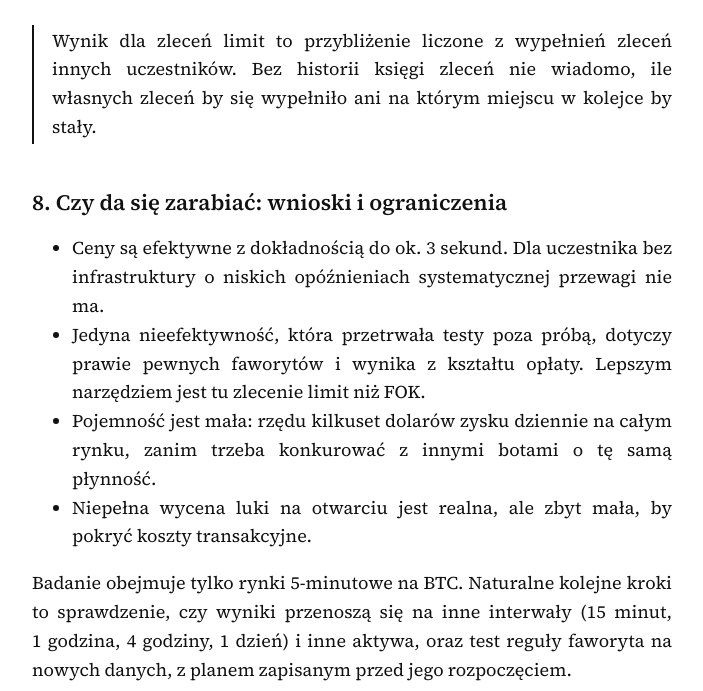
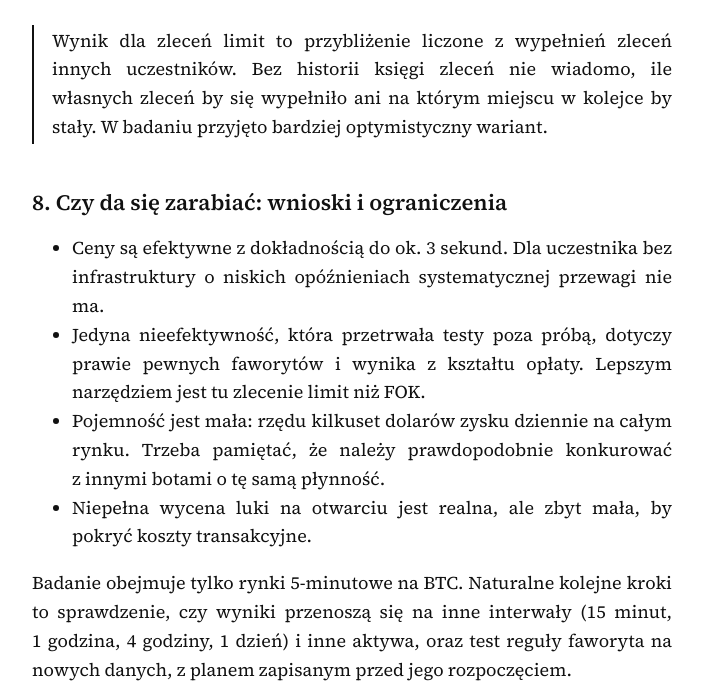
Before and after one commit to KrzychuPLL/Strona, a plain HTML site: page projekty/polymarket-5m/index.html in a window 1280 px wide. Shown: the part 8003-8694 px from the top of the page, without its empty margins (288-991 px from the left). Drawn offline with Linux system fonts and the light colour scheme.

Commit message:
Update index.html

```diff
--- a/projekty/polymarket-5m/index.html
+++ b/projekty/polymarket-5m/index.html
@@ -92,7 +92,7 @@
   <h2 id="portfele">6. Kto trwale zarabia</h2>
   <p>Każdy rekord z API to transakcja biorcy płynności (takera), więc wynik wystawców zleceń (makerów) jest jej lustrzanym odbiciem. Na poziomie pojedynczej transakcji rynek jest niemal idealnie uczciwy: takerzy przed opłatami tracą łącznie 18 tys. USD przy 61 mln USD obrotu, czyli −0,015¢ na akcję. Opłaty wyniosły 1,09 mln USD.</p>
   <p>Makerzy nie płacą opłat, a w badanym okresie 20% opłat takerów wracało do nich jako dzienny rabat, dzielony w obrębie każdego rynku proporcjonalnie do opłat wygenerowanych przez ich wypełnienia. Przy opłatach w próbie wynoszących 1,09 mln USD pula rabatów sięgnęła ok. 218 tys. USD, czyli średnio ok. 0,18¢ na akcję, ok. 12 razy więcej niż wynik makerów na samych transakcjach (+0,015¢). W badanym okresie źródłem zarobku makerów na tym rynku były więc rabaty, a nie spread. Od 21.11.2026 zasady są mniej korzystne: opłata takera spadła do 0,05, a rabat zależy od progu wolumenu (od 200 tys. USD) i wynosi od 3 do 15% opłat wygenerowanych przez własne wypełnienia. Przy tych samych obrotach daje to ok. 0,02–0,10¢ na akcję. Dane z API pokazują portfel tylko po stronie takera, więc nie da się ustalić, którzy makerzy zgarniali pulę rabatów.</p>
-  <p>Umiejętność istnieje, ale jest rzadka. Portfele istotnie zyskowne w pierwszej połowie okresu są na plusie w drugiej w 56% przypadków, wobec 36% dla wszystkich aktywnych portfeli. 13 portfeli ma istotny zysk w obu połowach i wszystkie robią to samo: kupują prawie pewnego faworyta po ok. 0,99 USD, w ponad połowie przypadków w ostatnich 2 minutach. Przegrały 8 z 3 016 transakcji.</p>
+  <p>Umiejętność istnieje, ale jest rzadka. Portfele istotnie zyskowne w pierwszej połowie okresu są na plusie w drugiej w 56% przypadków, wobec 36% dla wszystkich aktywnych portfeli. 13 zyskowych portfeli z historii ma istotny zysk w obu połowach i wszystkie robią to samo: kupują prawie pewnego faworyta po ok. 0,99 USD, w ponad połowie przypadków w ostatnich 2 minutach. Przegrały 8 z 3 016 transakcji.</p>
   <blockquote><p>Kluczem jest kształt opłaty: 0,07 · p · (1 − p) na akcję. Przy cenie 0,50 to 1,75¢, a przy 0,99 już tylko ok. 0,07¢. Skrajne ceny to jedyna nisza, w której opłata nie zjada przewagi takera.</p></blockquote>
   <figure><a href="../../assets/img/r06_portfele.png"><img src="../../assets/img/r06_portfele.png" alt="Wykres portfeli" loading="lazy"></a><figcaption>Trwałość wyników portfeli między połowami okresu i profil portfeli z trwałą przewagą.</figcaption></figure>
 
@@ -108,13 +108,13 @@
   </table>
   <p>Zlecenie limit wypada lepiej i wolniej traci przewagę z opóźnieniem. Wynik jest istotny w obu połowach okresu. Bez filtra modelu przewagi nie ma: wszyscy makerzy razem wychodzą na zero, z +2,0¢, gdy model jest po ich stronie, i −2,3¢, gdy jest przeciw. FOK działa tylko na małą skalę: przy 100 akcjach daje +1,9¢ i wypełnia się w 34% rynków, a przy 1 000 akcji wynik jest zerowy. Rabat dla makera niewiele tu zmienia: przy cenie ok. 0,96 USD opłata takera to ok. 0,27¢ na akcję, więc 20-procentowy rabat dokładał tylko ok. 0,05¢ do przewagi +2,6¢. O wyniku decyduje filtr modelu, a nie rabat.</p>
   <figure><a href="../../assets/img/r07_limit_vs_fok.png"><img src="../../assets/img/r07_limit_vs_fok.png" alt="Wykres limit vs FOK" loading="lazy"></a><figcaption>Lewy panel: reguła faworyta jako limit i jako FOK w zależności od opóźnienia. Prawy: wynik makerów według ceny zakupu.</figcaption></figure>
-  <blockquote><p>Wynik dla zleceń limit to przybliżenie liczone z wypełnień zleceń innych uczestników. Bez historii księgi zleceń nie wiadomo, ile własnych zleceń by się wypełniło ani na którym miejscu w kolejce by stały.</p></blockquote>
+  <blockquote><p>Wynik dla zleceń limit to przybliżenie liczone z wypełnień zleceń innych uczestników. Bez historii księgi zleceń nie wiadomo, ile własnych zleceń by się wypełniło ani na którym miejscu w kolejce by stały. W badaniu przyjęto bardziej optymistyczny wariant.</p></blockquote>
 
   <h2 id="wnioski">8. Czy da się zarabiać: wnioski i ograniczenia</h2>
   <ul>
     <li>Ceny są efektywne z dokładnością do ok. 3 sekund. Dla uczestnika bez infrastruktury o niskich opóźnieniach systematycznej przewagi nie ma.</li>
     <li>Jedyna nieefektywność, która przetrwała testy poza próbą, dotyczy prawie pewnych faworytów i wynika z kształtu opłaty. Lepszym narzędziem jest tu zlecenie limit niż FOK.</li>
-    <li>Pojemność jest mała: rzędu kilkuset dolarów zysku dziennie na całym rynku, zanim trzeba konkurować z innymi botami o tę samą płynność.</li>
+    <li>Pojemność jest mała: rzędu kilkuset dolarów zysku dziennie na całym rynku. Trzeba pamiętać, że należy prawdopodobnie konkurować z innymi botami o tę samą płynność.</li>
     <li>Niepełna wycena luki na otwarciu jest realna, ale zbyt mała, by pokryć koszty transakcyjne.</li>
   </ul>
   <p>Badanie obejmuje tylko rynki 5-minutowe na BTC. Naturalne kolejne kroki to sprawdzenie, czy wyniki przenoszą się na inne interwały (15 minut, 1 godzina, 4 godziny, 1 dzień) i inne aktywa, oraz test reguły faworyta na nowych danych, z planem zapisanym przed jego rozpoczęciem.</p>
```
